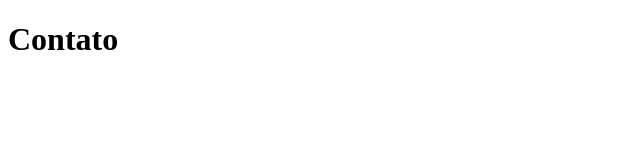
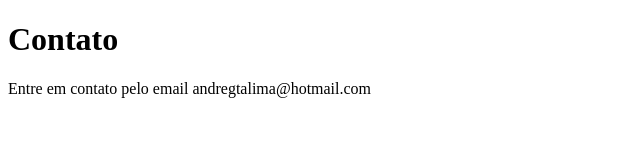
Before and after one commit to andregtalima/Jogos-para-celulares, a plain HTML site: page contato.html in a window 1280 px wide. Shown: the whole page, without its empty margins (0-640 px from the left). Drawn offline with Linux system fonts and the light colour scheme.

Commit message:
Entre em contato po email

```diff
--- a/contato.html
+++ b/contato.html
@@ -8,5 +8,6 @@
 </head>
 <body>
     <h1>Contato</h1>
+    <p>Entre em contato pelo email andregtalima@hotmail.com</p>
 </body>
 </html>
```
